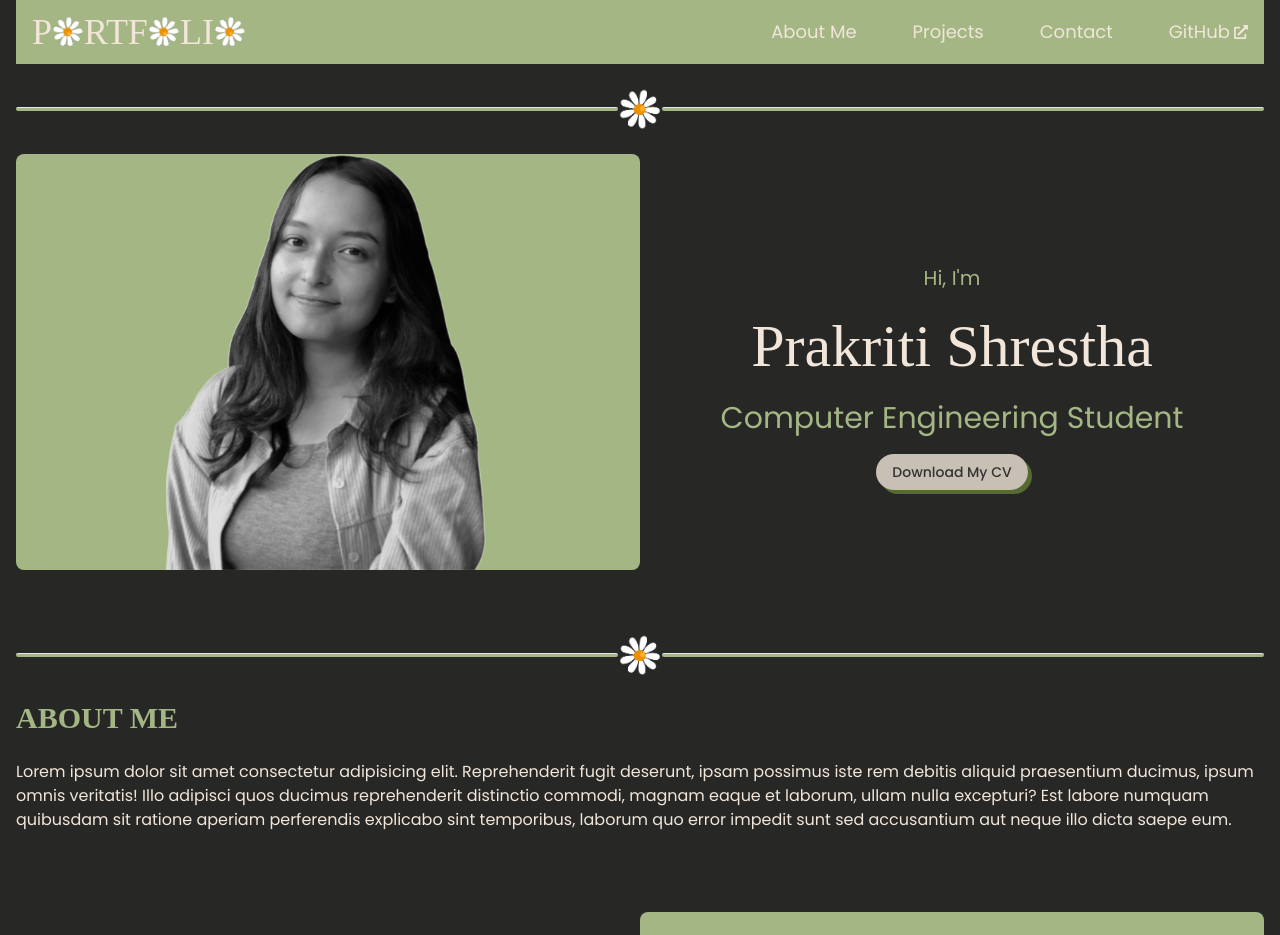
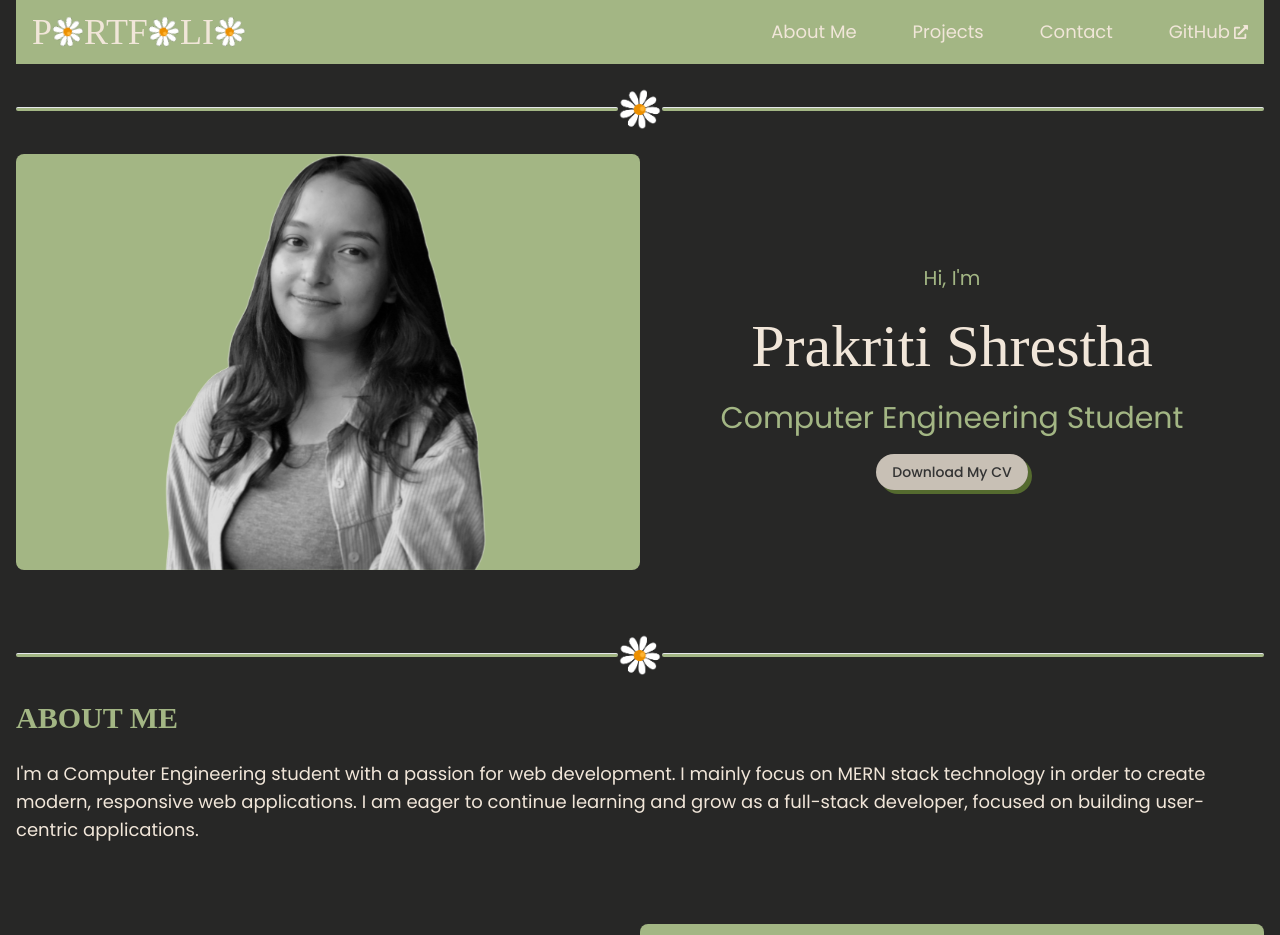
Before and after one commit to preykriti/Portfolio, a React (Vite) app: page / in a window 1280 px wide. Shown: the top 935 px of the page. Built offline with nearby package versions, Linux system fonts and the light colour scheme; a web font is replaced by a local one.

Commit message:
deployment scripts

```diff
--- a/src/components/AboutMe.jsx
+++ b/src/components/AboutMe.jsx
@@ -11,14 +11,11 @@ const AboutMe = () => {
       <h1 className="font-unkempt text-sageGreen text-3xl font-bold py-6">
         ABOUT ME
       </h1>
-      <p>
-        Lorem ipsum dolor sit amet consectetur adipisicing elit. Reprehenderit
-        fugit deserunt, ipsam possimus iste rem debitis aliquid praesentium
-        ducimus, ipsum omnis veritatis! Illo adipisci quos ducimus reprehenderit
-        distinctio commodi, magnam eaque et laborum, ullam nulla excepturi? Est
-        labore numquam quibusdam sit ratione aperiam perferendis explicabo sint
-        temporibus, laborum quo error impedit sunt sed accusantium aut neque
-        illo dicta saepe eum.
+      <p className="text-lg">
+        I'm a Computer Engineering student with a passion for web development. I
+        mainly focus on MERN stack technology in order to create modern,
+        responsive web applications. I am eager to continue learning and grow as
+        a full-stack developer, focused on building user-centric applications.
       </p>
 
       {/* ed and skills */}
```
Also changed, not shown: package.json (+6 -2 lines), 1 other file (tests, documents, lock files or other folders).
